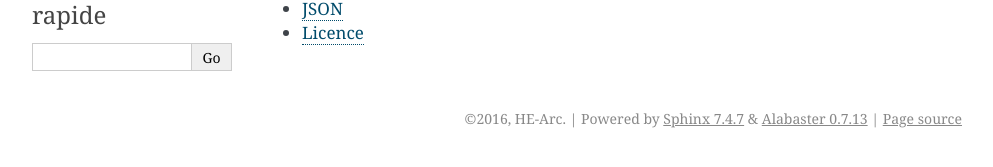
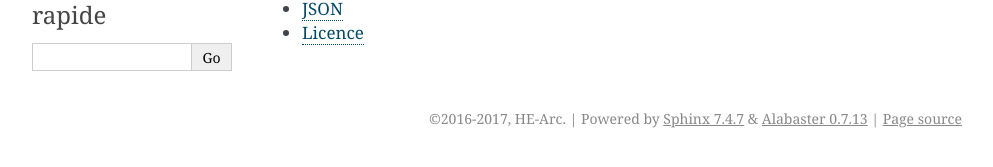
Before and after one commit to HE-Arc/livre-python, a Sphinx documentation site: the page built from source/index.rst, in a window 1280 px wide. Shown: the part 340-507 px from the top of the page, without its empty margins (148-1141 px from the left). Built offline with Sphinx 7.4.7, drawn with Linux system fonts in a browser that asks for light colours; part of the change alters nothing that is shown.

```diff
--- a/source/conf.py
+++ b/source/conf.py
@@ -50,7 +50,7 @@ master_doc = 'index'
 
 # General information about the project.
 project = 'Bibliothèques Python'
-copyright = '2016, HE-Arc'
+copyright = '2016-2017, HE-Arc'
 author = 'Yoan Blanc, ...'
 
 # The version info for the project you're documenting, acts as replacement for
@@ -60,7 +60,7 @@ author = 'Yoan Blanc, ...'
 # The short X.Y version.
 version = '0.1'
 # The full version, including alpha/beta/rc tags.
-release = '0.1.0'
+release = '0.1.1'
 
 # The language for content autogenerated by Sphinx. Refer to documentation
 # for a list of supported languages.
@@ -167,7 +167,7 @@ epub_exclude_files = ['search.html']
 
 # Example configuration for intersphinx: refer to the Python standard library.
 intersphinx_mapping = {
-    'python': ('https://docs.python.org/3.5', None),
+    'python': ('https://docs.python.org/3.6', None),
     'jsonschema': ('http://python-jsonschema.readthedocs.io/en/latest/', None),
     'msgpack-python': ('http://pythonhosted.org/msgpack-python/', None)
 }
```
